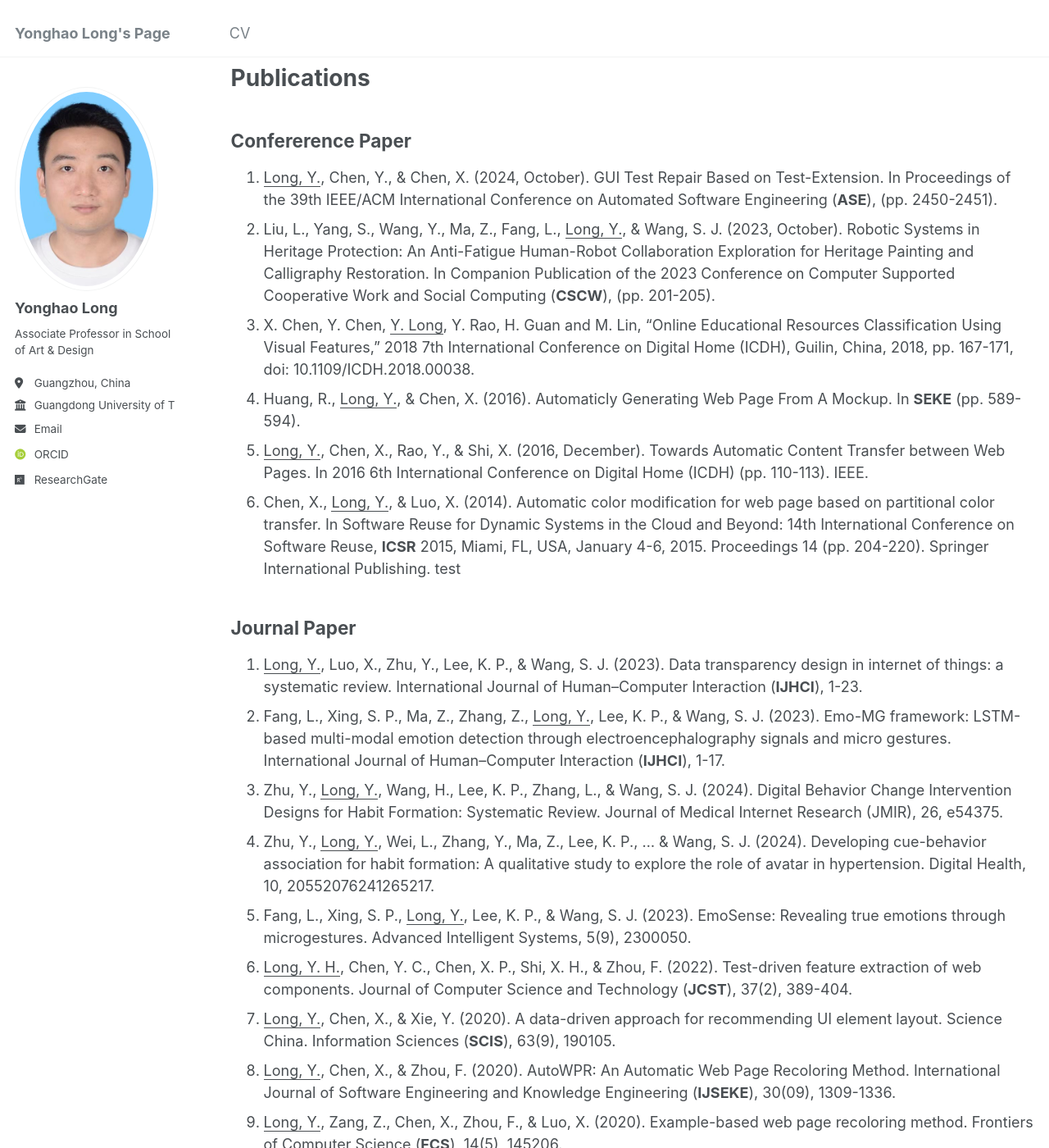
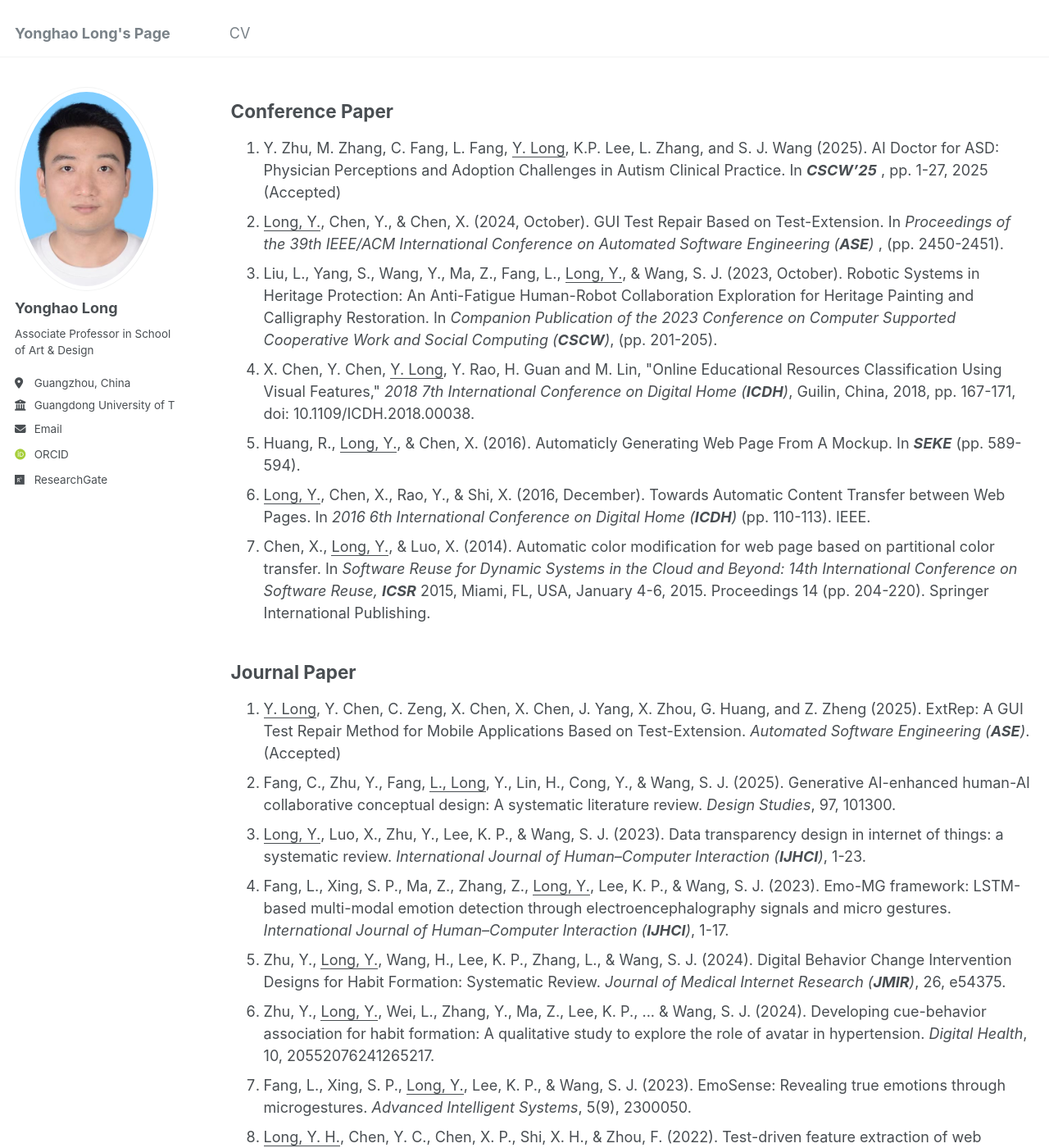
Before and after one commit to qoolyh/qoolyh.github.io, a Jekyll site: the page built from _pages/cv.md, in a window 1280 px wide and 1400 px high, scrolled down 587 px. Shown: the whole window at 82% size. Built offline with Jekyll 4.4.1, drawn with Linux system fonts in a browser that asks for light colours; some web fonts are replaced; some of the changed text lies outside the part shown.

Commit message:
Update cv.md

```diff
--- a/_pages/cv.md
+++ b/_pages/cv.md
@@ -32,27 +31,33 @@
 Publications
 ======
 
-Confererence Paper
+Conference Paper
 ------
-1. <u>Long, Y.</u>, Chen, Y., & Chen, X. (2024, October). GUI Test Repair Based on Test-Extension. In Proceedings of the 39th IEEE/ACM International Conference on Automated Software Engineering (**ASE**), (pp. 2450-2451).
-2. Liu, L., Yang, S., Wang, Y., Ma, Z., Fang, L., <u>Long, Y.</u>, & Wang, S. J. (2023, October). Robotic Systems in Heritage Protection: An Anti-Fatigue Human-Robot Collaboration Exploration for Heritage Painting and Calligraphy Restoration. In Companion Publication of the 2023 Conference on Computer Supported Cooperative Work and Social Computing (**CSCW**), (pp. 201-205).
-3. X. Chen, Y. Chen, <u>Y. Long</u>, Y. Rao, H. Guan and M. Lin, "Online Educational Resources Classification Using Visual Features," 2018 7th International Conference on Digital Home (ICDH), Guilin, China, 2018, pp. 167-171, doi: 10.1109/ICDH.2018.00038.
-4. Huang, R., <u>Long, Y.</u>, & Chen, X. (2016). Automaticly Generating Web Page From A Mockup. In **SEKE** (pp. 589-594).
-5. <u>Long, Y.</u>, Chen, X., Rao, Y., & Shi, X. (2016, December). Towards Automatic Content Transfer between Web Pages. In 2016 6th International Conference on Digital Home (ICDH) (pp. 110-113). IEEE.
-6. Chen, X., <u>Long, Y.</u>, & Luo, X. (2014). Automatic color modification for web page based on partitional color transfer. In Software Reuse for Dynamic Systems in the Cloud and Beyond: 14th International Conference on Software Reuse, **ICSR** 2015, Miami, FL, USA, January 4-6, 2015. Proceedings 14 (pp. 204-220). Springer International Publishing.
-test
+<ol>
+<li> Y. Zhu, M. Zhang, C. Fang, L. Fang, <u>Y. Long</u>, K.P. Lee, L. Zhang, and S. J. Wang (2025). AI Doctor for ASD: Physician Perceptions and Adoption Challenges in Autism Clinical Practice. In <i> <b>CSCW’25</b> </i>, pp. 1-27, 2025 (Accepted)</li>
+<li> <u>Long, Y.</u>, Chen, Y., & Chen, X. (2024, October). GUI Test Repair Based on Test-Extension. In <i>Proceedings of the 39th IEEE/ACM International Conference on Automated Software Engineering (<b>ASE</b>) </i>, (pp. 2450-2451).</li>
+<li> Liu, L., Yang, S., Wang, Y., Ma, Z., Fang, L., <u>Long, Y.</u>, & Wang, S. J. (2023, October). Robotic Systems in Heritage Protection: An Anti-Fatigue Human-Robot Collaboration Exploration for Heritage Painting and Calligraphy Restoration. In <i>Companion Publication of the 2023 Conference on Computer Supported Cooperative Work and Social Computing (<b>CSCW</b>)</i>, (pp. 201-205).</li>
+<li> X. Chen, Y. Chen, <u>Y. Long</u>, Y. Rao, H. Guan and M. Lin, "Online Educational Resources Classification Using Visual Features," <i>2018 7th International Conference on Digital Home (<b>ICDH</b>)</i>, Guilin, China, 2018, pp. 167-171, doi: 10.1109/ICDH.2018.00038.</li>
+<li> Huang, R., <u>Long, Y.</u>, & Chen, X. (2016). Automaticly Generating Web Page From A Mockup. In <i><b>SEKE</b></i> (pp. 589-594).</li>
+<li> <u>Long, Y.</u>, Chen, X., Rao, Y., & Shi, X. (2016, December). Towards Automatic Content Transfer between Web Pages. In <i>2016 6th International Conference on Digital Home (<b>ICDH</b>)</i> (pp. 110-113). IEEE.</li>
+<li> Chen, X., <u>Long, Y.</u>, & Luo, X. (2014). Automatic color modification for web page based on partitional color transfer. In <i>Software Reuse for Dynamic Systems in the Cloud and Beyond: 14th International Conference on Software Reuse, <b>ICSR</b></i> 2015, Miami, FL, USA, January 4-6, 2015. Proceedings 14 (pp. 204-220). Springer International Publishing.</li>
+</ol>
 
 Journal Paper
 ------
-1. <u>Long, Y.</u>, Luo, X., Zhu, Y., Lee, K. P., & Wang, S. J. (2023). Data transparency design in internet of things: a systematic review. International Journal of Human–Computer Interaction (**IJHCI**), 1-23.
-2. Fang, L., Xing, S. P., Ma, Z., Zhang, Z., <u>Long, Y.</u>, Lee, K. P., & Wang, S. J. (2023). Emo-MG framework: LSTM-based multi-modal emotion detection through electroencephalography signals and micro gestures. International Journal of Human–Computer Interaction (**IJHCI**), 1-17.
-3. Zhu, Y., <u>Long, Y.</u>, Wang, H., Lee, K. P., Zhang, L., & Wang, S. J. (2024). Digital Behavior Change Intervention Designs for Habit Formation: Systematic Review. Journal of Medical Internet Research (JMIR), 26, e54375.
-4. Zhu, Y., <u>Long, Y.</u>, Wei, L., Zhang, Y., Ma, Z., Lee, K. P., ... & Wang, S. J. (2024). Developing cue-behavior association for habit formation: A qualitative study to explore the role of avatar in hypertension. Digital Health, 10, 20552076241265217.
-5. Fang, L., Xing, S. P., <u>Long, Y.</u>, Lee, K. P., & Wang, S. J. (2023). EmoSense: Revealing true emotions through microgestures. Advanced Intelligent Systems, 5(9), 2300050.
-6. <u>Long, Y. H.</u>, Chen, Y. C., Chen, X. P., Shi, X. H., & Zhou, F. (2022). Test-driven feature extraction of web components. Journal of Computer Science and Technology (**JCST**), 37(2), 389-404.
-7. <u>Long, Y.</u>, Chen, X., & Xie, Y. (2020). A data-driven approach for recommending UI element layout. Science China. Information Sciences (**SCIS**), 63(9), 190105.
-8. <u>Long, Y.</u>, Chen, X., & Zhou, F. (2020). AutoWPR: An Automatic Web Page Recoloring Method. International Journal of Software Engineering and Knowledge Engineering (**IJSEKE**), 30(09), 1309-1336.
-9. <u>Long, Y.</u>, Zang, Z., Chen, X., Zhou, F., & Luo, X. (2020). Example-based web page recoloring method. Frontiers of Computer Science (**FCS**), 14(5), 145206.
+<ol>
+<li><u>Y. Long</u>, Y. Chen, C. Zeng, X. Chen, X. Chen, J. Yang, X. Zhou, G. Huang, and Z. Zheng (2025). ExtRep: A GUI Test Repair Method for Mobile Applications Based on Test-Extension. <i>Automated Software Engineering (<b>ASE</b>)</i>. (Accepted)</li>
+<li> Fang, C., Zhu, Y., Fang, <u>L., Long</u>, Y., Lin, H., Cong, Y., & Wang, S. J. (2025). Generative AI-enhanced human-AI collaborative conceptual design: A systematic literature review. <i>Design Studies</i>, 97, 101300.</li>
+<li> <u>Long, Y.</u>, Luo, X., Zhu, Y., Lee, K. P., & Wang, S. J. (2023). Data transparency design in internet of things: a systematic review. <i>International Journal of Human–Computer Interaction (<b>IJHCI</b>)</i>, 1-23.</li>
+<li> Fang, L., Xing, S. P., Ma, Z., Zhang, Z., <u>Long, Y.</u>, Lee, K. P., & Wang, S. J. (2023). Emo-MG framework: LSTM-based multi-modal emotion detection through electroencephalography signals and micro gestures. <i>International Journal of Human–Computer Interaction (<b>IJHCI</b>)</i>, 1-17.</li>
+<li> Zhu, Y., <u>Long, Y.</u>, Wang, H., Lee, K. P., Zhang, L., & Wang, S. J. (2024). Digital Behavior Change Intervention Designs for Habit Formation: Systematic Review. <i>Journal of Medical Internet Research (<b>JMIR</b>)</i>, 26, e54375.</li>
+<li> Zhu, Y., <u>Long, Y.</u>, Wei, L., Zhang, Y., Ma, Z., Lee, K. P., ... & Wang, S. J. (2024). Developing cue-behavior association for habit formation: A qualitative study to explore the role of avatar in hypertension. <i>Digital Health</i>, 10, 20552076241265217.</li>
+<li> Fang, L., Xing, S. P., <u>Long, Y.</u>, Lee, K. P., & Wang, S. J. (2023). EmoSense: Revealing true emotions through microgestures. <i>Advanced Intelligent Systems</i>, 5(9), 2300050.</li>
+<li> <u>Long, Y. H.</u>, Chen, Y. C., Chen, X. P., Shi, X. H., & Zhou, F. (2022). Test-driven feature extraction of web components. <i>Journal of Computer Science and Technology (<b>JCST</b>)</i>, 37(2), 389-404.</li>
+<li> <u>Long, Y.</u>, Chen, X., & Xie, Y. (2020). A data-driven approach for recommending UI element layout. <i>Science China. Information Sciences (<b>SCIS</b>)</i>, 63(9), 190105.</li>
+<li> <u>Long, Y.</u>, Chen, X., & Zhou, F. (2020). AutoWPR: An Automatic Web Page Recoloring Method. <i>International Journal of Software Engineering and Knowledge Engineering (<b>IJSEKE</b>)</i>, 30(09), 1309-1336.</li>
+<li> <u>Long, Y.</u>, Zang, Z., Chen, X., Zhou, F., & Luo, X. (2020). Example-based web page recoloring method. <i>Frontiers of Computer Science (<b>FCS</b>)</i>, 14(5), 145206.</li>
+</ol>
 
 
 Teaching
```
Also changed, not shown: other parts of _pages/cv.md (+0 -1 lines).
